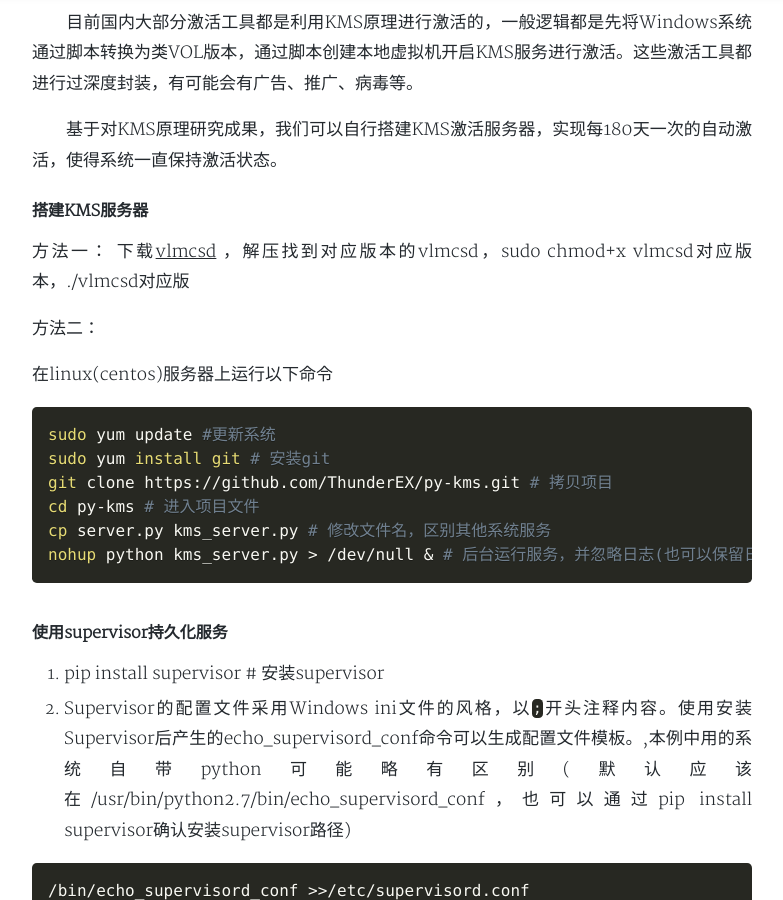
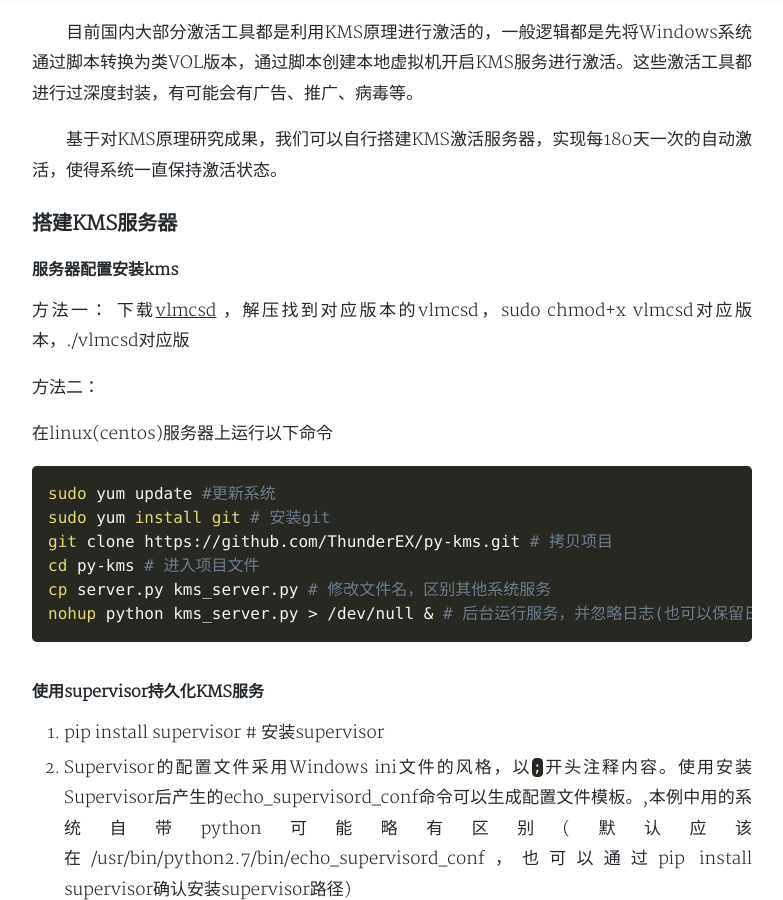
Before and after one commit to mengzxh/mengzxh.github.io, a Jekyll site: the page built from _posts/2018-07-24-kms.md, in a window 1280 px wide and 900 px high, scrolled down 1482 px. Shown: the whole window, without its empty margins (248-1031 px from the left). Built offline with Jekyll 4.4.1, drawn with Linux system fonts in a browser that asks for light colours; nearby versions of some CDN libraries; comment, search, counter and statistics services are not loaded; a style sheet for code colours, icons or effects is not loaded; some of the changed text lies outside the part shown.

Commit message:
修改kms文章

```diff
--- a/_posts/2018-07-24-kms.md
+++ b/_posts/2018-07-24-kms.md
@@ -9,9 +9,7 @@
 ---
 
 
-
-
-#### KMS激活原理
+### KMS激活原理
 
 &emsp;&emsp;KMS 全称Key Management Service ，这个功能是在Windows Vista之后的产品中的一种新型产品激活机制，目的是为了Microsoft更好的遏制非法软件授权行为(盗版)。
 
@@ -25,13 +23,17 @@
 
 [KMS and MAK Activation Scenarios for Volume Activation](https://docs.microsoft.com/en-us/previous-versions/windows/it-pro/windows-server-2012-R2-and-2012/dn502539(v=ws.11))
 
-#### 原理利用
+### 原理利用
 
 &emsp;&emsp;目前国内大部分激活工具都是利用KMS原理进行激活的，一般逻辑都是先将Windows系统通过脚本转换为类VOL版本，通过脚本创建本地虚拟机开启KMS服务进行激活。这些激活工具都进行过深度封装，有可能会有广告、推广、病毒等。
 
 &emsp;&emsp;基于对KMS原理研究成果，我们可以自行搭建KMS激活服务器，实现每180天一次的自动激活，使得系统一直保持激活状态。
 
-#### 搭建KMS服务器
+
+### 搭建KMS服务器
+
+
+#### 服务器配置安装kms
 
 方法一：
 	下载[vlmcsd](http://forums.mydigitallife.info/threads/50234-Emulated-KMS-Servers-on-non-Windows-platforms) ，解压找到对应版本的vlmcsd，sudo chmod+x vlmcsd对应版本，./vlmcsd对应版
@@ -85,7 +87,7 @@
 
 此段文字注释-->
 
-#### 使用supervisor持久化服务
+#### 使用supervisor持久化KMS服务
 
 1. pip install supervisor # 安装supervisor
 
@@ -246,7 +248,9 @@
 
 **下载完成文件以后请务必核对SHA1**(推荐工具:[hashmyfiles](https://pan.baidu.com/s/1mig6ZrE))
 
-#### KMS激活
+### 命令行KMS激活&激活工具打包
+
+#### 命令行KMS激活
 
 激活win系统步骤
 
@@ -305,7 +311,7 @@
 
 
 
-
+### 操作系统KMS序列号资源
 
 #### Windows 10 kms序列号
 
```
Also changed, not shown: other parts of _posts/2018-07-24-kms.md (+4 -1 lines).
